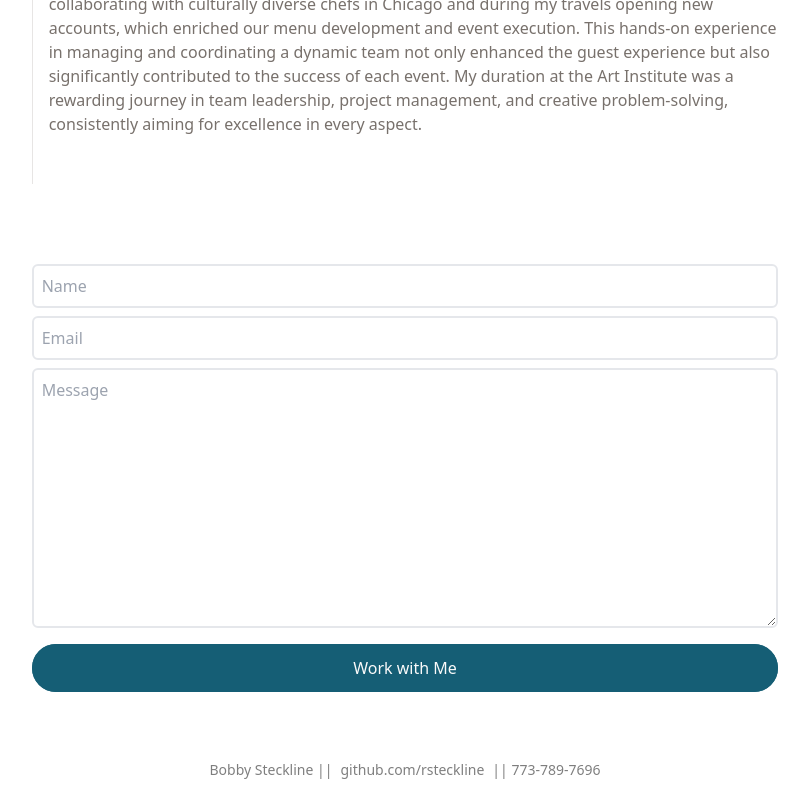
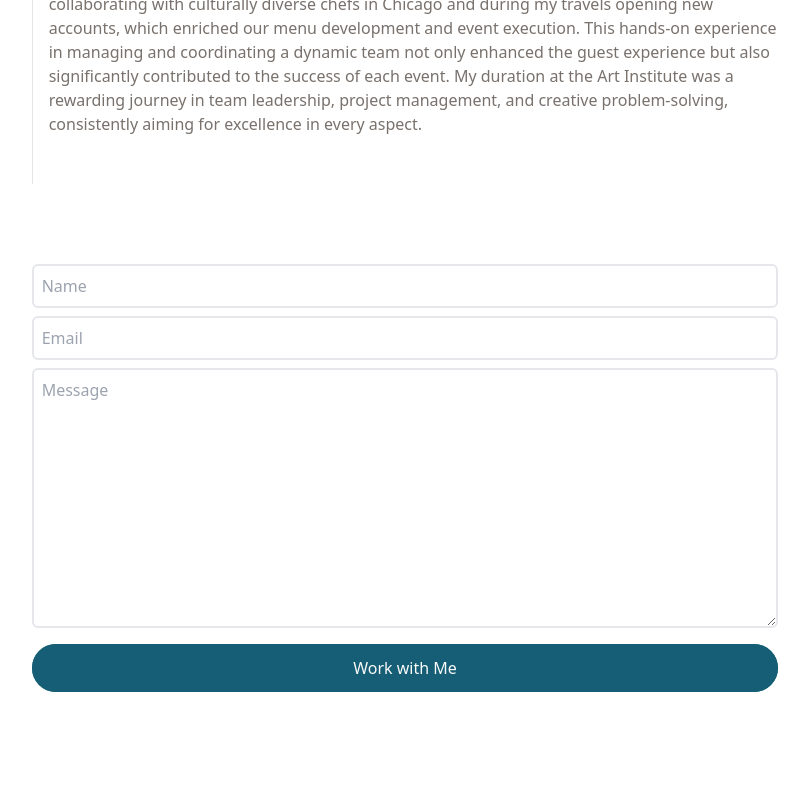
Before and after one commit to rsteckline/portfolio, a React (Vite) app: page / in a window 1280 px wide. Shown: the part 2409-3209 px from the top of the page, without its empty margins (235-1044 px from the left). Built offline with nearby package versions, Linux system fonts and the light colour scheme; some icons are missing.

Commit message:
Create footer and implement icon library

```diff
--- a/index.html
+++ b/index.html
@@ -1,5 +1,6 @@
 <!doctype html>
 <html lang="en">
+
 <head>
   <meta charset="UTF-8" />
   <link rel="icon" type="image/svg+xml" href="/vite.svg" />
@@ -8,9 +9,12 @@
   <link rel="preconnect" href="https://fonts.googleapis.com">
   <link rel="preconnect" href="https://fonts.gstatic.com" crossorigin>
   <link href="https://fonts.googleapis.com/css2?family=Inter:wght@100..900&display=swap" rel="stylesheet">
+  <link rel="stylesheet" href="https://cdn.jsdelivr.net/gh/dheereshagrwal/colored-icons@1.7.7/src/app/ci.min.css" />
 </head>
+
 <body>
   <div id="root"></div>
   <script type="module" src="/src/main.jsx"></script>
 </body>
+
 </html>
--- a/src/components/Footer.jsx
+++ b/src/components/Footer.jsx
@@ -3,17 +3,10 @@ import React from "react";
 function Footer() {
   return (
     <div className="py-5 text-center">
-      {/* Social Icons */}
-      <p className="text-sm mt-2 opacity-50 ">
-        Bobby Steckline ||
-        <span className="relative inline-block mx-2">
-          <a href="https://www.github.com/rsteckline" className="group">
-            github.com/rsteckline
-            <span className="absolute inset-x-0 -bottom-1 h-px bg-gradient-to-r from-cyan-800/0 via-cyan-800 to-cyan-800/0 opacity-0 transition-opacity duration-200 group-hover:opacity-100"></span>
-          </a>
-        </span>
-        || 773-789-7696
-      </p>
+      <a href="https://www.linkedin.com/in/rsteckline"><i className="ci ci-linkedin ci-5x mr-6 hover:cursor-pointer"></i></a>
+      <a href="https://www.github.com/rsteckline"><i className="ci ci-github ci-5x mr-8 hover:cursor-pointer"></i></a>
+      <a href="mailto:rsteckline@gmail.com"><i className="ci ci-gmail ci-5x hover:cursor-pointer"></i></a>
+
     </div>
   );
 }
```
Lines whose indentation alone changed are shown as unchanged.
